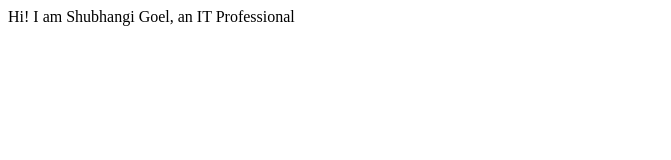
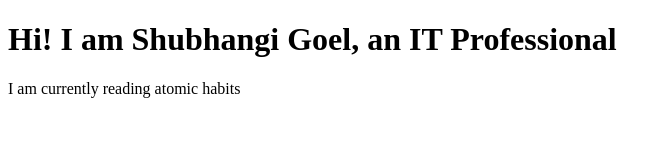
Before and after one commit to shubhs1331/AboutMe, a plain HTML site: page index.html in a window 1280 px wide. Shown: the whole page, without its empty margins (0-671 px from the left). Drawn offline with Linux system fonts and the light colour scheme.

Commit message:
docs : added branch

```diff
--- a/index.html
+++ b/index.html
@@ -7,6 +7,7 @@
     <title>About Me</title>
 </head>
 <body>
-    Hi! I am Shubhangi Goel, an IT Professional
+   <h1>Hi! I am Shubhangi Goel, an IT Professional</h1>
+   <p>I am currently reading atomic habits</p>
 </body>
 </html>
```
